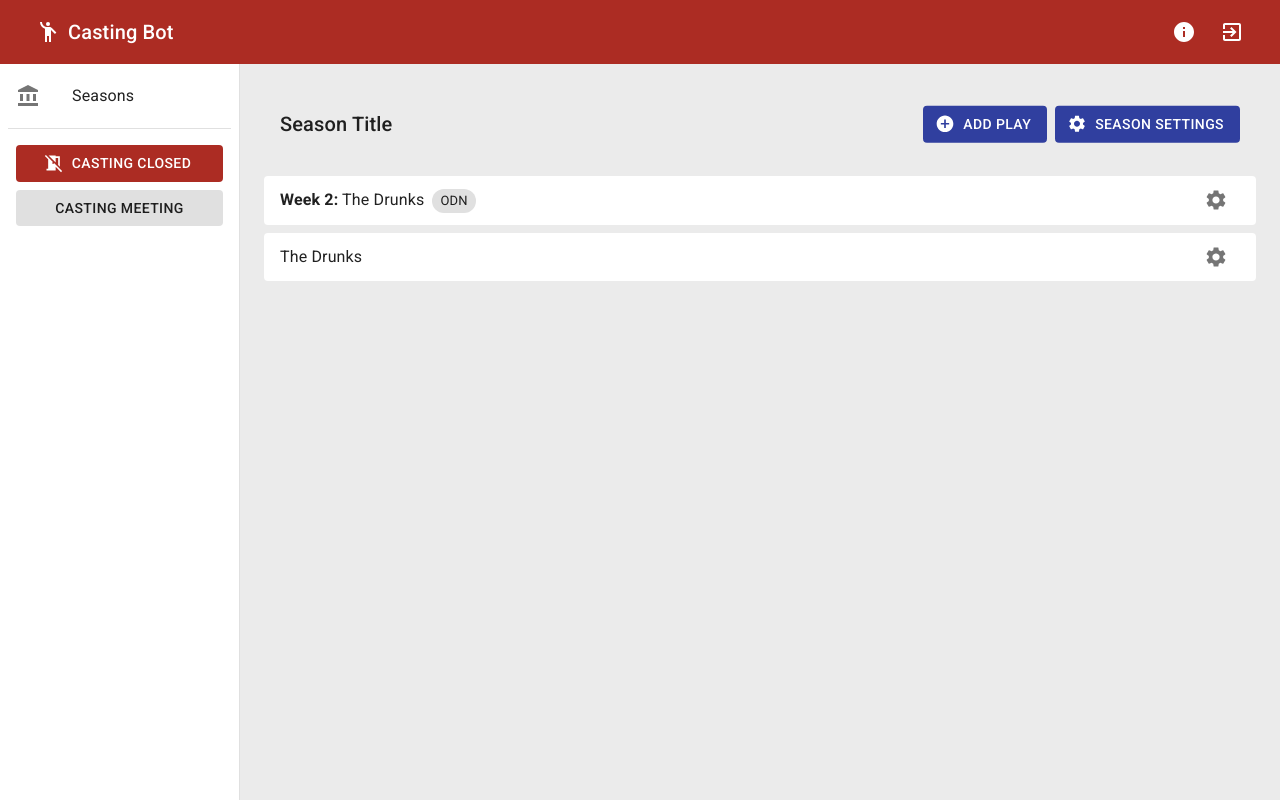
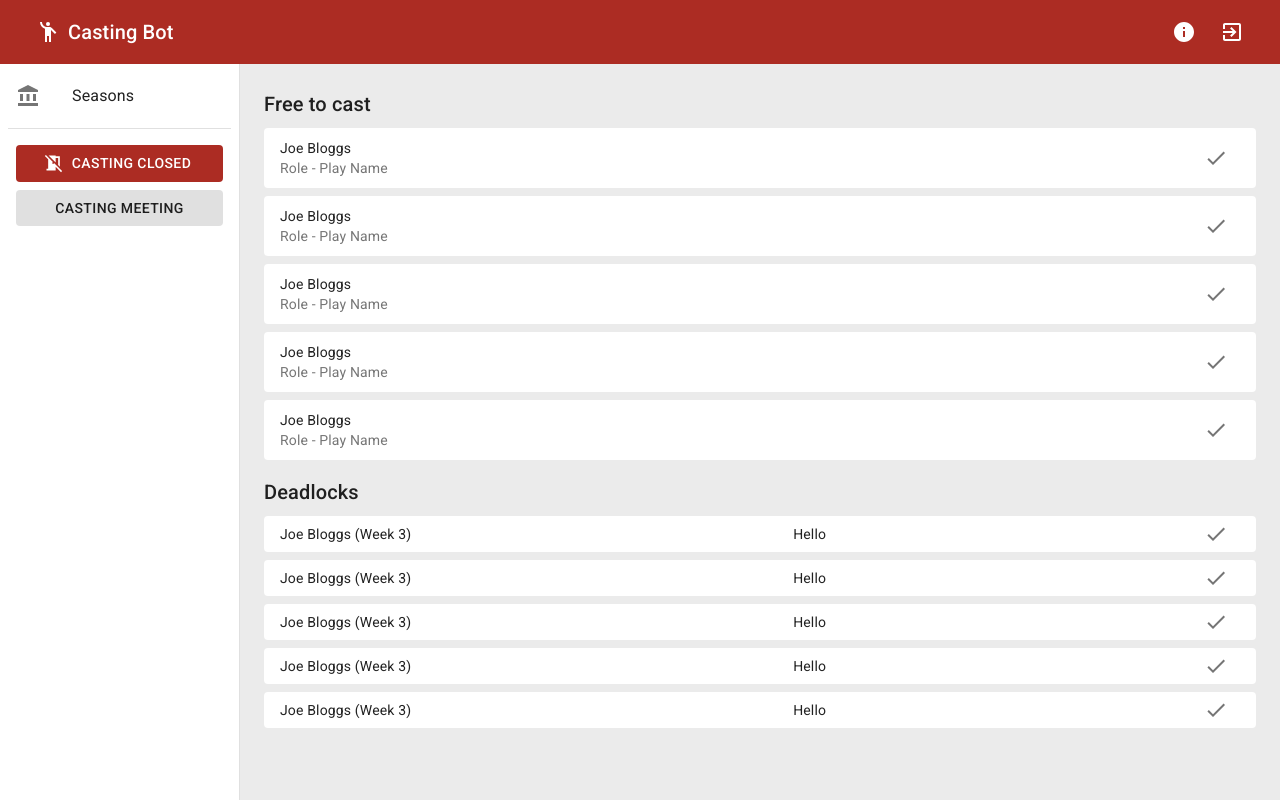
Before and after one commit to jpderrick/Casting-Bot-2.0, a React (Create React App) app: page / in a window 1280 px wide. Built offline with nearby package versions, Linux system fonts and the light colour scheme.

Commit message:
Basic Casting Meeting free to cast design

```diff
--- a/src/App.js
+++ b/src/App.js
@@ -12,6 +12,7 @@ import TopBar from "./components/TopBar";
 import SideDrawer from "./components/SideDrawer";
 
 import SeasonViewPage from "./pages/SeasonViewPage";
+import CastingMeetingPage from "./pages/CastingMeetingPage";
 const styles = (theme) => ({
   root: { display: "flex" },
   content: {
@@ -56,7 +57,7 @@ function App({ classes, ...props }) {
         <SideDrawer />
         <div className={classes.content}>
           <Toolbar />
-          <SeasonViewPage />
+          <CastingMeetingPage />
         </div>
       </div>
     </MuiThemeProvider>
--- /dev/null
+++ b/src/components/Deadlocks.js
@@ -0,0 +1,48 @@
+import React from "react";
+import {
+  withStyles,
+  Typography,
+  List,
+  ListItem,
+  ListItemText,
+  ListItemSecondaryAction,
+  IconButton,
+  Tooltip,
+  Paper,
+} from "@material-ui/core";
+import _ from "lodash";
+
+import CheckIcon from "@material-ui/icons/Check";
+
+const styles = (theme) => ({
+  personToCast: { marginBottom: theme.spacing() },
+});
+
+const Deadlocks = ({ classes, ...props }) => {
+  return (
+    <div>
+      <Typography variant="h6">Deadlocks</Typography>
+      <List dense>
+        {_.times(5, (i) => {
+          return (
+            <Paper className={classes.personToCast}>
+              <ListItem>
+                <ListItemText>Joe Bloggs (Week 3) </ListItemText>
+                <ListItemText>Hello</ListItemText>
+                <ListItemSecondaryAction>
+                  <Tooltip title="Cast">
+                    <IconButton>
+                      <CheckIcon />
+                    </IconButton>
+                  </Tooltip>
+                </ListItemSecondaryAction>
+              </ListItem>
+            </Paper>
+          );
+        })}
+      </List>
+    </div>
+  );
+};
+
+export default withStyles(styles)(Deadlocks);
--- /dev/null
+++ b/src/components/FreeToCast.js
@@ -0,0 +1,51 @@
+import React from "react";
+import {
+  withStyles,
+  Typography,
+  List,
+  ListItem,
+  ListItemText,
+  ListItemSecondaryAction,
+  IconButton,
+  Tooltip,
+  Paper,
+} from "@material-ui/core";
+import _ from "lodash";
+
+import CheckIcon from "@material-ui/icons/Check";
+
+const styles = (theme) => ({
+  personToCast: { marginBottom: theme.spacing() },
+});
+
+const FreeToCast = ({ classes, ...props }) => {
+  return (
+    <div>
+      <Typography variant="h6">Free to cast</Typography>
+      <List dense>
+        {_.times(5, (i) => {
+          return (
+            <Paper className={classes.personToCast}>
+              <ListItem>
+                <ListItemText
+                  primary={"Joe Bloggs"}
+                  secondary={"Role - Play Name"}
+                ></ListItemText>
+
+                <ListItemSecondaryAction>
+                  <Tooltip title="Cast">
+                    <IconButton>
+                      <CheckIcon />
+                    </IconButton>
+                  </Tooltip>
+                </ListItemSecondaryAction>
+              </ListItem>
+            </Paper>
+          );
+        })}
+      </List>
+    </div>
+  );
+};
+
+export default withStyles(styles)(FreeToCast);
--- /dev/null
+++ b/src/pages/CastingMeetingPage.js
@@ -0,0 +1,17 @@
+import React from "react";
+import { withStyles } from "@material-ui/core";
+import FreeToCast from "../components/FreeToCast";
+import Deadlocks from "../components/Deadlocks";
+
+const styles = (theme) => ({});
+
+const CastingMeetingPage = ({ classes, ...props }) => {
+  return (
+    <div>
+      <FreeToCast />
+      <Deadlocks />
+    </div>
+  );
+};
+
+export default withStyles(styles)(CastingMeetingPage);
```
Also changed, not shown: src/pages/CastingMeeting.js (deleted, +0 -10 lines).
